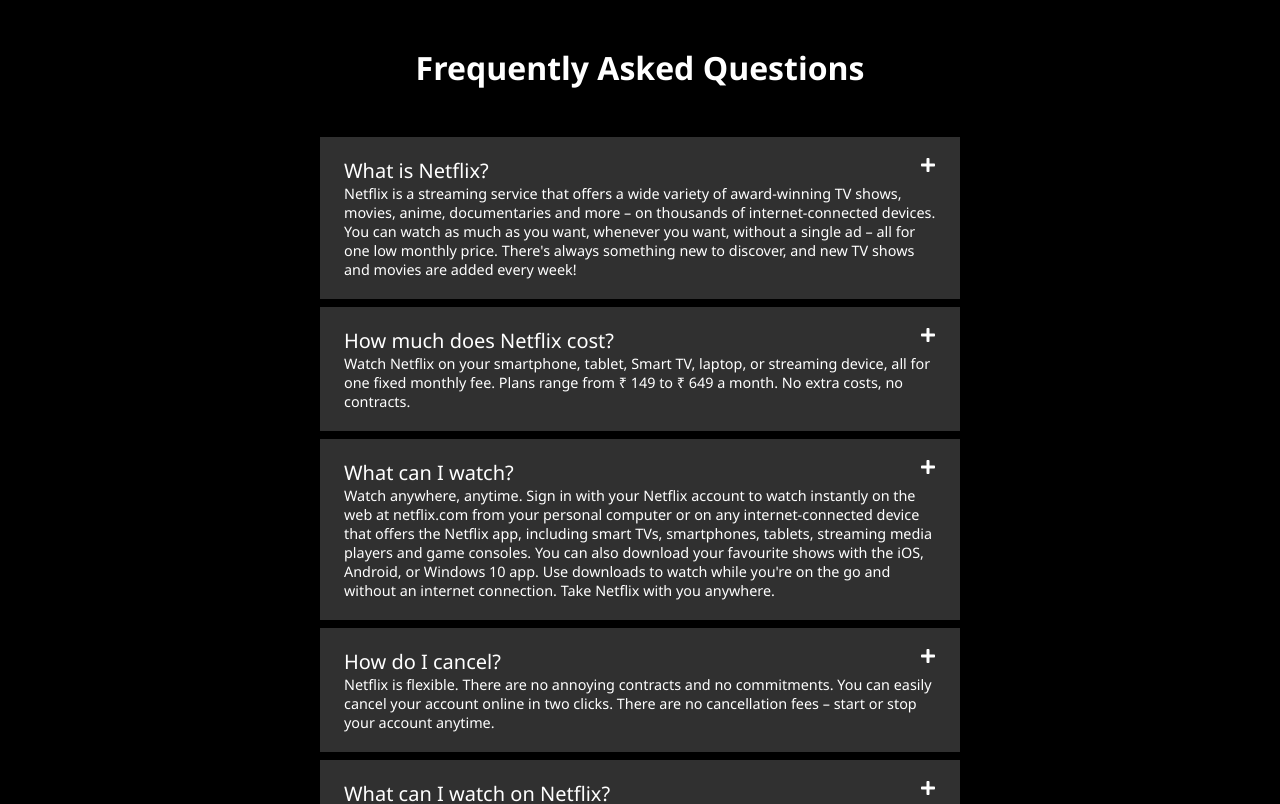
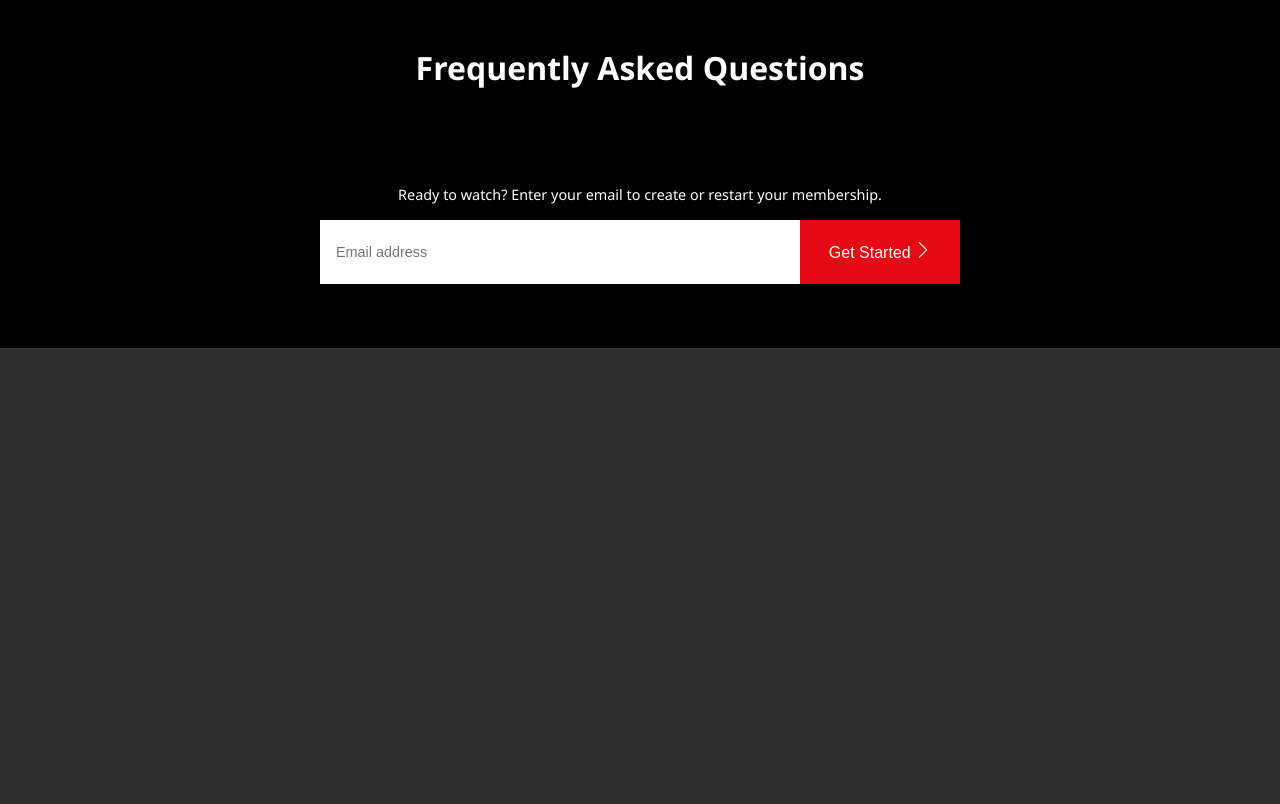
Before and after one commit to SOURABH358/netflix-clone, a React (Create React App) app: page / in a window 1280 px wide. Shown: the part 2480-3284 px from the top of the page. After the commit the page ends 2828 px from the top, so only its background shows below. Built offline with nearby package versions, Linux system fonts and the light colour scheme.

Commit message:
added files

```diff
--- a/src/Faq.css
+++ b/src/Faq.css
@@ -30,7 +30,7 @@
     font-size: 1.25rem;
 }
 .faq__answer{
-    /* display: none; */
+    display: none;
 }
 .faq__email__form{
     width: 50%;
@@ -59,3 +59,6 @@
 .faq__email__form form input:focus{
     outline: none;
 }
+.display .faq__answer{
+    display: block;
+}
--- a/src/Faq.js
+++ b/src/Faq.js
@@ -1,28 +1,22 @@
-import React from "react";
+import React, {useState} from "react";
 import { FaPlus } from "react-icons/fa";
 import {SlArrowRight} from "react-icons/sl"
 import Netflix__data from './data'
 import './Faq.css'
 function Faq() {
 
+
     function getAllFaqs() {
+        const [display, setDisplay] = useState(false)
         return Netflix__data.faq.map((el,index) => {
 
-            return <div className="faq__card" key={index}>
-                <div className="faq__question">
-                    <p>{el.question}</p>
-                    <FaPlus/>
-                </div>
-                <div className="faq__answer">
-                    <p>{el.answer}</p>
-                </div>
-            </div>
+            return
         })
     }
     return <section className="faq__section">
         <p className="faq__title">Frequently Asked Questions</p>
         <div className="faqs__container">
-            {getAllFaqs()}
+            {}
         </div>
         <div className="faq__email__form">
             <p>Ready to watch? Enter your email to create or restart your membership.</p>
--- a/src/data.js
+++ b/src/data.js
@@ -24,26 +24,32 @@
     ],
     faq: [
         {
+            id: 1,
             question: 'What is Netflix?',
             answer: "Netflix is a streaming service that offers a wide variety of award-winning TV shows, movies, anime, documentaries and more – on thousands of internet-connected devices. \nYou can watch as much as you want, whenever you want, without a single ad – all for one low monthly price. There's always something new to discover, and new TV shows and movies are added every week!"
         },
         {
+            id: 2,
             question: "How much does Netflix cost?",
             answer: "Watch Netflix on your smartphone, tablet, Smart TV, laptop, or streaming device, all for one fixed monthly fee. Plans range from ₹ 149 to ₹ 649 a month. No extra costs, no contracts."
         },
         {
+            id: 3,
             question: "What can I watch?",
             answer: "Watch anywhere, anytime. Sign in with your Netflix account to watch instantly on the web at netflix.com from your personal computer or on any internet-connected device that offers the Netflix app, including smart TVs, smartphones, tablets, streaming media players and game consoles. \nYou can also download your favourite shows with the iOS, Android, or Windows 10 app. Use downloads to watch while you're on the go and without an internet connection. Take Netflix with you anywhere."
         },
         {
+            id: 4,
             question: "How do I cancel?",
             answer: "Netflix is flexible. There are no annoying contracts and no commitments. You can easily cancel your account online in two clicks. There are no cancellation fees – start or stop your account anytime."
         },
         {
+            id: 5,
             question: "What can I watch on Netflix?",
             answer: "Netflix has an extensive library of feature films, documentaries, TV shows, anime, award-winning Netflix originals, and more. Watch as much as you want, anytime you want."
         },
         {
+            id: 6,
             question: "Is Netflix good for kids?",
             answer: "The Netflix Kids experience is included in your membership to give parents control while kids enjoy family-friendly TV shows and films in their own space. \nKids profiles come with PIN-protected parental controls that let you restrict the maturity rating of content kids can watch and block specific titles you don’t want kids to see."
         }
```
Also changed, not shown: src/Faq__card.js (added, +12 -0 lines).
